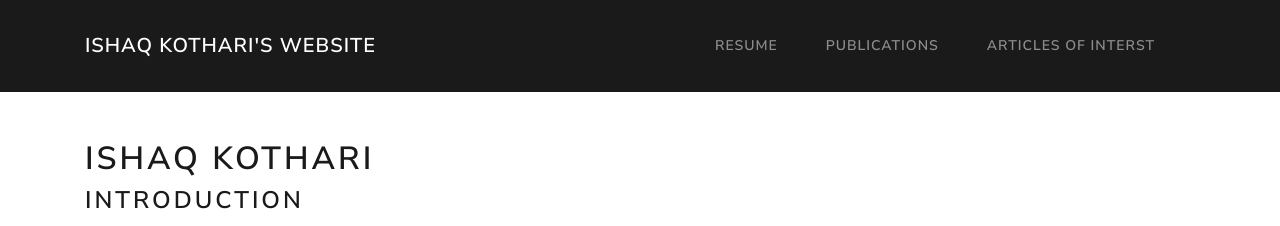
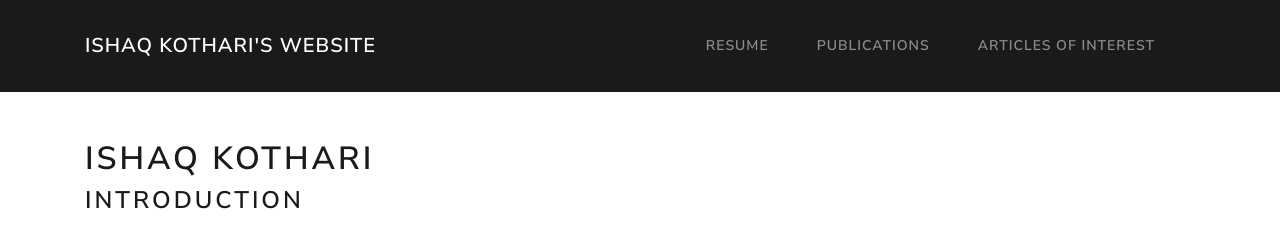
Before and after one commit to ishaqkothari/ishaqkothari.github.io, a Jekyll site: the page built from index.md, in a window 1280 px wide. Shown: the top 226 px of the page. Built offline with Jekyll 4.4.1, drawn with Linux system fonts in a browser that asks for light colours; comment, search, counter and statistics services are not loaded.

Commit message:
Update header.html

```diff
--- a/_includes/header.html
+++ b/_includes/header.html
@@ -24,7 +24,7 @@
           <a class="nav-link" href="https://ishaqkothari.github.io/publications.html">Publications</a>
         </li>
         <li class="nav-item">
-          <a class="nav-link" href="">Articles of Interst</a>
+          <a class="nav-link" href="">Articles of Interest</a>
           </li>
 
       </ul>
```
